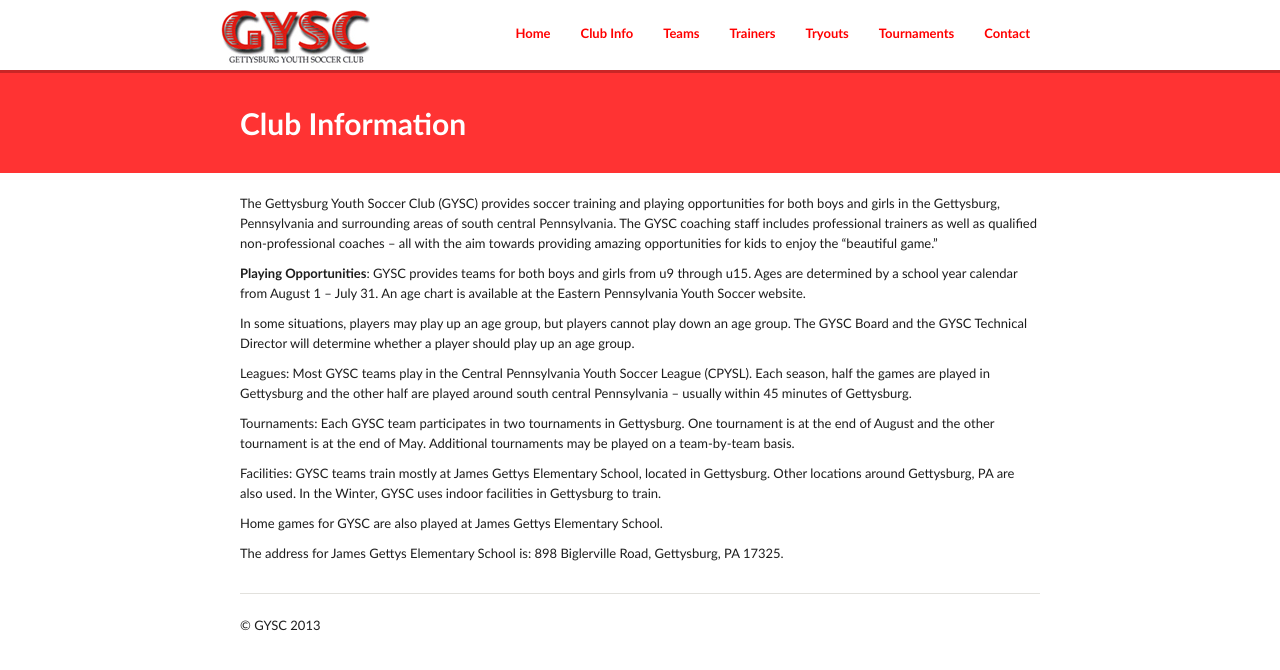
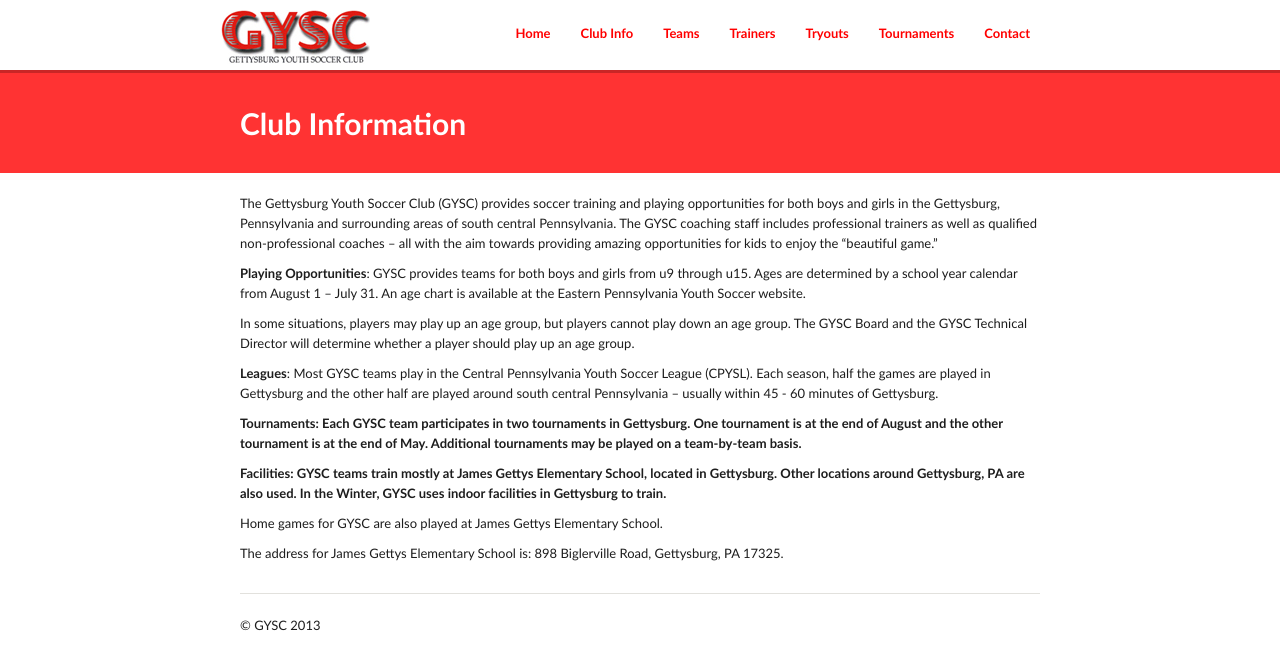
Before and after one commit to GYSC/gysc.github.com, a Jekyll site: the page built from club-info.md, in a window 1280 px wide. Shown: the top 670 px of the page. Built offline with Jekyll 4.4.1, drawn with Linux system fonts in a browser that asks for light colours; Markdown is read by kramdown in place of the engine named in the settings.

Commit message:
Update club-info.md

```diff
--- a/club-info.md
+++ b/club-info.md
@@ -11,11 +11,11 @@ The Gettysburg Youth Soccer Club (GYSC) provides soccer training and playing opp
 
 In some situations, players may play up an age group, but players cannot play down an age group. The GYSC Board and the GYSC Technical Director will determine whether a player should play up an age group.
 
-Leagues: Most GYSC teams play in the Central Pennsylvania Youth Soccer League (CPYSL). Each season, half the games are played in Gettysburg and the other half are played around south central Pennsylvania – usually within 45 minutes of Gettysburg.
+<b>Leagues</b>: Most GYSC teams play in the Central Pennsylvania Youth Soccer League (CPYSL). Each season, half the games are played in Gettysburg and the other half are played around south central Pennsylvania – usually within 45 - 60  minutes of Gettysburg.
 
-Tournaments: Each GYSC team participates in two tournaments in Gettysburg. One tournament is at the end of August and the other tournament is at the end of May. Additional tournaments may be played on a team-by-team basis.
+<b>Tournaments<b/>: Each GYSC team participates in two tournaments in Gettysburg. One tournament is at the end of August and the other tournament is at the end of May. Additional tournaments may be played on a team-by-team basis.
 
-Facilities: GYSC teams train mostly at James Gettys Elementary School, located in Gettysburg. Other locations around Gettysburg, PA are also used. In the Winter, GYSC uses indoor facilities in Gettysburg to train.
+<b>Facilities<b/>: GYSC teams train mostly at James Gettys Elementary School, located in Gettysburg. Other locations around Gettysburg, PA are also used. In the Winter, GYSC uses indoor facilities in Gettysburg to train.
 
 Home games for GYSC are also played at James Gettys Elementary School.
 
```
